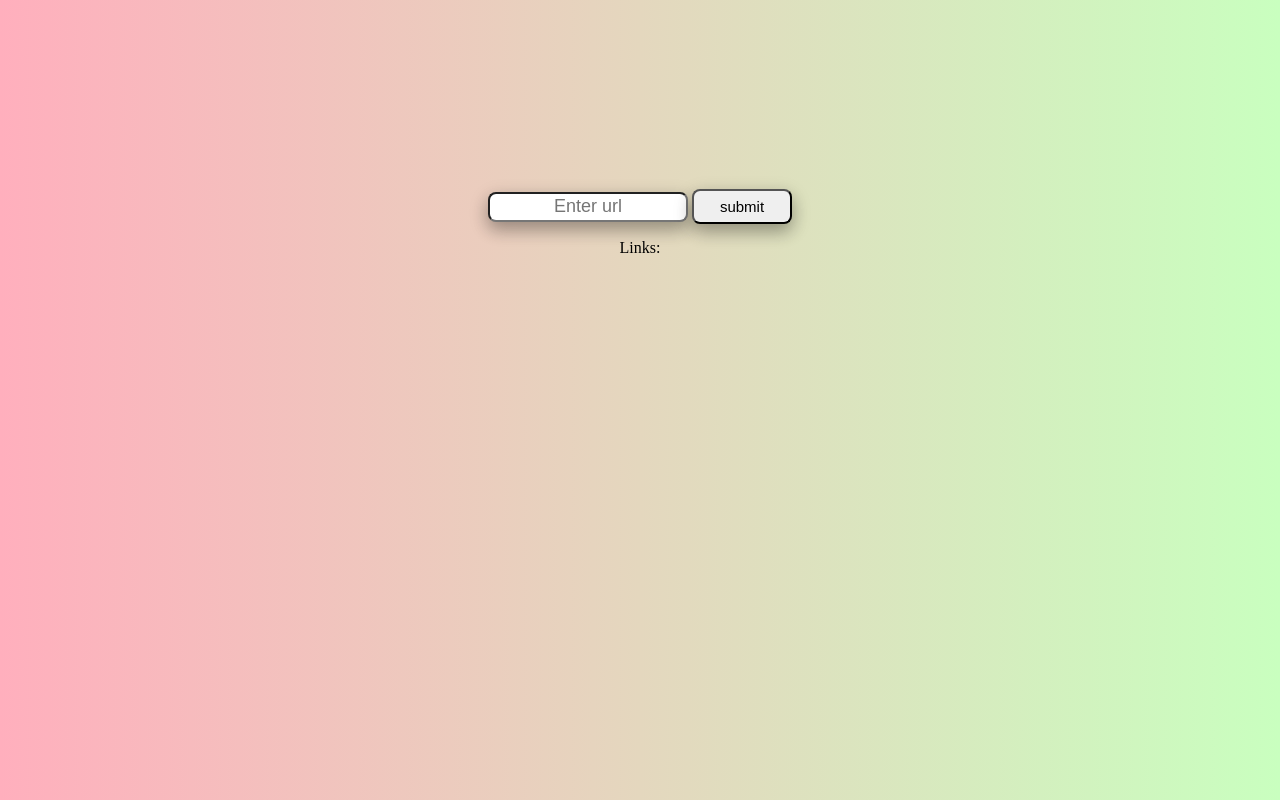
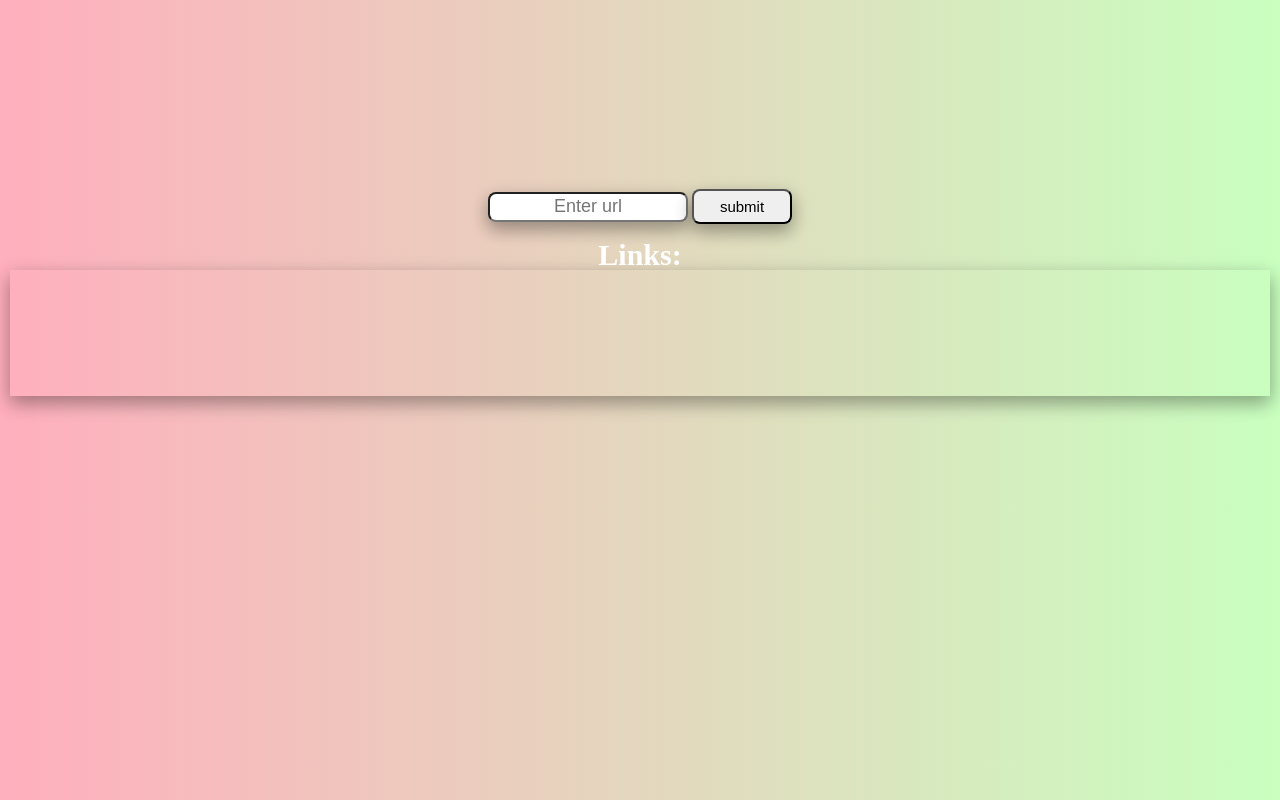
Before and after one commit to anandtoshniwal93/Sprint3Demo, a plain HTML site: page html/scrapper.html in a window 1280 px wide. Shown: the top 800 px of the page. Drawn offline with nearby package versions, Linux system fonts and the light colour scheme.

Commit message:
Update scrapper.css

```diff
--- a/css/scrapper.css
+++ b/css/scrapper.css
@@ -26,10 +26,16 @@ input[type=text]
 #links{
   box-shadow: 0 8px 16px 0 rgba(0,0,0,0.2), 0 6px 20px 0 rgba(0,0,0,0.19);
   font-size: 16px;
+  text-align: left;
+  padding: 5%;
 
 
 }
 
+li{
+  margin-left: 30px;
+  padding-bottom: 5px;
+}
 .btn
 {
    box-shadow: 0 8px 16px 0 rgba(0,0,0,0.2), 0 6px 20px 0 rgba(0,0,0,0.19);
@@ -38,3 +44,9 @@ input[type=text]
   border-radius: 8px;
   font-size: 15px;
 }
+
+label{
+  font-size: 30px;
+  font-weight:bold;
+  color: white;
+}
```
